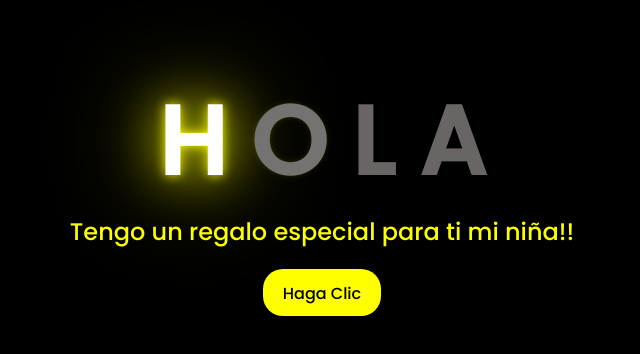
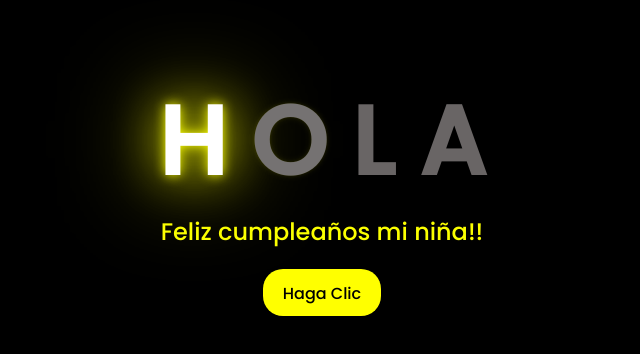
Before and after one commit to Hitari14/flores.github.io, a plain HTML site: page index.html in a window 1280 px wide. Shown: the part 216-570 px from the top of the page, without its empty margins (326-966 px from the left). Drawn offline with Linux system fonts and the light colour scheme.

Commit message:
Update index.html

```diff
--- a/index.html
+++ b/index.html
@@ -25,7 +25,7 @@
         <span></span>
     </div>
     <div class="description">
-        <span>Tengo un regalo especial para ti mi niña!!</span>
+        <span>Feliz cumpleaños mi niña!!</span>
     </div>
     <div class="button">
         <button>
```
